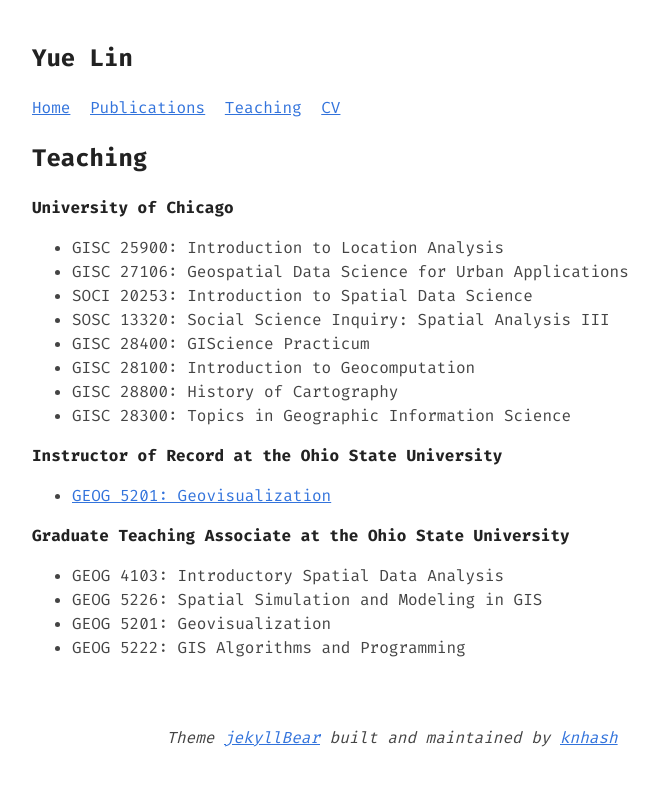
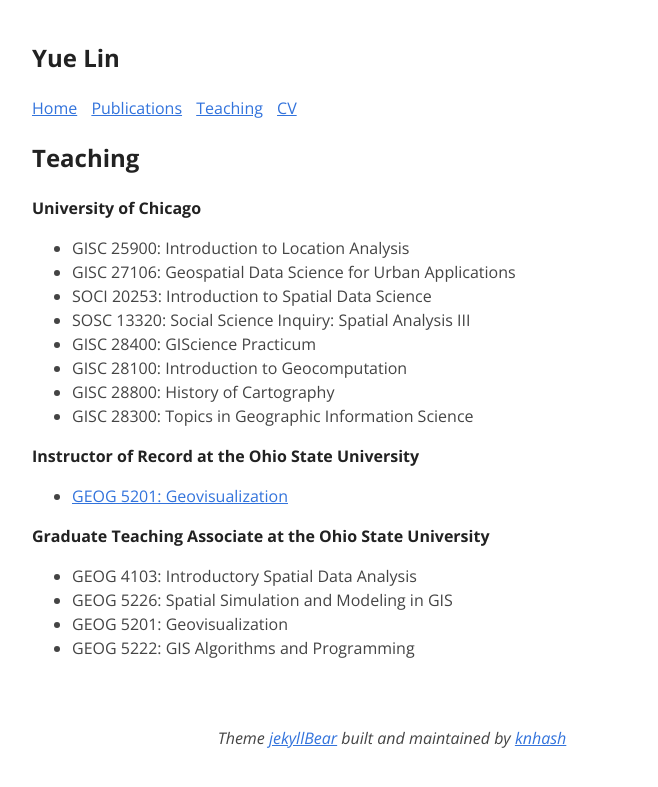
Before and after one commit to linyuehzzz/linyuehzzz.github.io, a Jekyll site: the page built from teaching.md, in a window 1280 px wide. Shown: the top 787 px of the page, without its empty margins (248-906 px from the left). Built offline with Jekyll 4.4.1, drawn with Linux system fonts in a browser that asks for light colours.

Commit message:
Update style.css

```diff
--- a/assets/style.css
+++ b/assets/style.css
@@ -1,7 +1,7 @@
-@import url('https://fonts.googleapis.com/css2?family=Fira+Code:wght@100;200;300;400;500;600;700;800;900&display=swap');
+@import url('https://fonts.googleapis.com/css2?family=Open+Sans:ital,wght@0,300..800;1,300..800&display=swap');
 
 body {
-    font-family: 'Fira Code', monospace;
+    font-family: "Open Sans", sans-serif;
     margin: auto;
     padding: 20px;
     max-width: 720px;
@@ -127,7 +127,7 @@ img {
 }
 
 code {
-    font-family: 'Fira Code', monospace;
+    font-family: "Open Sans", sans-serif;
     padding: 2px;
     background-color: #f2f2f2;
     color: #222;
```
